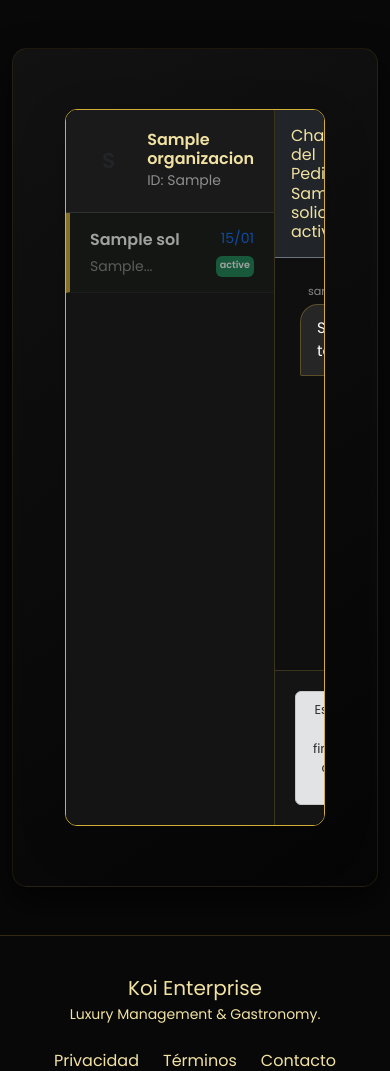
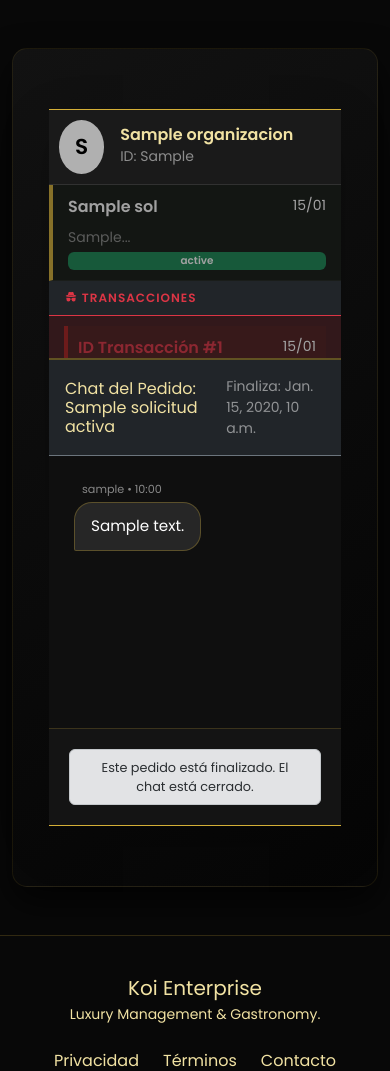
Before and after one commit to asibgon962/ProyectoFinalGrado, a Django app: template templates/perfil-organizacion.html in a window 390 px wide. Shown: the part 87-1158 px from the top of the page. Run offline with Django 5.2, Linux system fonts and the light colour scheme; the template is opened without the code that fills it: most values are stand-ins (such as "Sample title", 1, 10 or a date in 2020).

Commit message:
feat: optimizaciones de pedidos, validación de stock y vista perfil-organizacion

```diff
--- a/orders/forms.py
+++ b/orders/forms.py
@@ -61,8 +61,8 @@ class SolicitudServicioForm(forms.ModelForm):
             nombre_usuario = self.user.get_full_name() or self.user.username
             opciones_entidad.append((nombre_usuario, nombre_usuario))
 
-            if hasattr(self.user, 'perfil') and self.user.perfil.empresa:
-                nombre_empresa = self.user.perfil.empresa.nombre
+            if getattr(self.user, 'organization', None):
+                nombre_empresa = self.user.organization.nombre
                 opciones_entidad.append((nombre_empresa, nombre_empresa))
 
             self.fields['nombre_entidad'] = forms.ChoiceField(
--- a/static/css/perfil-organizacion.css
+++ b/static/css/perfil-organizacion.css
@@ -51,6 +51,11 @@
     background-color: rgba(0, 255, 0, 0.02);
 }
 
+.order-item.cancelado {
+    opacity: 0.6;
+    background-color: rgba(255, 0, 0, 0.05);
+}
+
 /* Área de Chat Derecha */
 .chat-main {
     flex-grow: 1;
@@ -97,3 +102,49 @@
     background-color: #141414;
     border-top: 1px solid rgba(212, 175, 55, 0.2);
 }
+
+.chat-footer .form-control {
+    background-color: #2b2b2b !important;
+    color: #ffffff !important;
+    border: 1px solid rgba(212, 175, 55, 0.5) !important;
+}
+
+.chat-footer .form-control::placeholder {
+    color: rgba(255, 255, 255, 0.5) !important;
+}
+
+/* Responsive Design para Móviles */
+@media (max-width: 991px) {
+    .chat-dashboard {
+        flex-direction: column;
+        height: 85vh; /* Se mantiene la altura, pero se divide */
+        margin-left: -1rem !important; /* Desborda el padding the main-container */
+        margin-right: -1rem !important;
+        border-radius: 0;
+        border-left: none;
+        border-right: none;
+    }
+
+    .chat-sidebar {
+        width: 100%;
+        flex: 0 0 35%; /* La lista de pedidos ocupa el 35% de la altura total */
+        min-height: 0;
+        max-height: 35%;
+        border-right: none;
+        border-bottom: 2px solid rgba(212, 175, 55, 0.4);
+    }
+
+    .chat-main {
+        flex: 1; /* El chat ocupa el resto de la pantalla */
+        min-height: 0;
+        height: auto;
+    }
+
+    .org-profile-header {
+        padding: 10px;
+    }
+
+    .order-item {
+        padding: 10px 15px;
+    }
+}
--- a/templates/perfil-organizacion.html
+++ b/templates/perfil-organizacion.html
@@ -13,7 +13,7 @@
             <div class="org-profile-header">
                 <div class="d-flex align-items-center">
                     <div class="avatar-org me-3">
-                        <span class="badge rounded-circle bg-gold text-dark p-3 fs-4">{{ organizacion.nombre|slice:":1" }}</span>
+                        <span class="badge rounded-circle p-3 fs-4" style="background-color: #b0b0b0 !important; color: #000 !important; font-weight: 900;">{{ organizacion.nombre|slice:":1" }}</span>
                     </div>
                     <div>
                         <h6 class="text-gold mb-0 fw-bold">{{ organizacion.nombre }}</h6>
@@ -25,19 +25,39 @@
             <div class="order-list">
                 {% for sol in solicitudes %}
                 <a href="{% url 'mi_organizacion_chat' sol.id %}"
-                   class="order-item {% if sol.id == solicitud_activa.id %}active{% endif %} {% if sol.estado == 'COMPLETADO' %}finalizado{% endif %}">
+                   class="order-item {% if sol.id == solicitud_activa.id %}active{% endif %} {% if sol.estado == 'COMPLETADO' %}finalizado{% elif sol.estado == 'CANCELADO' %}cancelado{% endif %}">
                     <div class="d-flex justify-content-between align-items-start">
                         <span class="text-white fw-bold">{{ sol.nombre_entidad|truncatechars:20 }}</span>
-                        <small class="text-gold">{{ sol.fecha_entrega|date:"d/m" }}</small>
+                        <small class="text-white">{{ sol.fecha_entrega|date:"d/m" }}</small>
                     </div>
-                    <div class="d-flex justify-content-between mt-1">
+                    <div class="mt-2 d-flex flex-column gap-1 align-items-start">
                         <small class="text-white-50">{{ sol.get_tipo_servicio_display|slice:":20" }}...</small>
-                        <span class="badge {% if sol.estado == 'COMPLETADO' %}bg-success{% else %}bg-secondary{% endif %} p-1" style="font-size: 0.6rem;">
+                        <span class="badge {% if sol.estado == 'COMPLETADO' %}bg-success{% elif sol.estado == 'CANCELADO' %}bg-danger{% else %}bg-secondary{% endif %} p-1 w-100 text-truncate" style="font-size: 0.65rem;">
                             {{ sol.get_estado_display }}
                         </span>
                     </div>
                 </a>
                 {% endfor %}
+
+                {% if pedidos_mercado %}
+                <div class="px-3 py-2 text-danger fw-bold border-bottom border-danger bg-dark" style="font-size: 0.75rem; letter-spacing: 1px;"><i class="bi bi-incognito"></i> TRANSACCIONES</div>
+                {% for pedido in pedidos_mercado %}
+                <a href="{% url 'mi_mercado_chat' pedido.id %}" style="text-decoration: none; display: block;" class="order-item {% if pedido_mercado_activo and pedido.id == pedido_mercado_activo.id %}bg-danger bg-opacity-25{% endif %} {% if pedido.estado == 'COMPLETADO' %}finalizado{% elif pedido.estado == 'CANCELADO' %}cancelado{% endif %}">
+                    <div style="border-left: 4px solid #a82020; background-color: rgba(168, 32, 32, 0.1); padding: 10px;">
+                        <div class="d-flex justify-content-between align-items-start">
+                            <span class="text-danger fw-bold">ID Transacción #{{ pedido.id }}</span>
+                            <small class="text-white">{{ pedido.fecha_pedido|date:"d/m" }}</small>
+                        </div>
+                        <div class="mt-2 d-flex flex-column gap-1 align-items-start">
+                            <small class="text-white-50">Subtotal: {{ pedido.total }} €</small>
+                            <span class="badge w-100 text-truncate {% if pedido.estado == 'COMPLETADO' %}bg-success{% else %}bg-danger{% endif %} p-1" style="font-size: 0.65rem;">
+                                {{ pedido.get_estado_display }}
+                            </span>
+                        </div>
+                    </div>
+                </a>
+                {% endfor %}
+                {% endif %}
             </div>
         </aside>
 
@@ -65,12 +85,44 @@
                 {% if solicitud_activa.estado != 'COMPLETADO' %}
                 <form action="{% url 'enviar_mensaje' solicitud_activa.id %}" method="post" class="d-flex">
                     {% csrf_token %}
-                    <input type="text" name="mensaje" class="form-control bg-dark text-white border-gold shadow-none me-2" placeholder="Escribe un mensaje..." required autocomplete="off">
-                    <button type="submit" class="btn btn-gold text-dark"><i class="bi bi-send-fill"></i></button>
+                    <input type="text" name="mensaje" class="form-control me-3" style="background-color: #2b2b2b !important; color: #ffffff !important; border-color: #b0b0b0 !important;" placeholder="Escribe un mensaje..." required autocomplete="off">
+                    <button type="submit" class="btn" style="background-color: #b0b0b0 !important; border-color: #b0b0b0 !important; color: #000000 !important; font-size: 1.1rem; opacity: 1;"><i class="bi bi-send-fill" style="color: #000000 !important;"></i></button>
                 </form>
                 {% else %}
                 <div class="alert alert-secondary mb-0 py-2 text-center" style="font-size: 0.8rem;">
                     Este pedido está finalizado. El chat está cerrado.
+                </div>
+                {% endif %}
+            </div>
+            {% elif pedido_mercado_activo %}
+            <div class="chat-header p-3 border-bottom border-danger d-flex justify-content-between align-items-center bg-dark">
+                <h6 class="text-danger fw-bold mb-0"><i class="bi bi-incognito"></i> Transacción #{{ pedido_mercado_activo.id }} - Mercado Negro</h6>
+                <small class="text-white-50">Fecha: {{ pedido_mercado_activo.fecha_pedido|date:"d/m/Y" }}</small>
+            </div>
+
+            <div class="chat-messages-container" id="chatBox">
+                {% for msg in mensajes %}
+                <div class="d-flex flex-column {% if msg.usuario == request.user %}align-items-end{% else %}align-items-start{% endif %}">
+                    <small class="text-white-50 px-2 mb-1" style="font-size: 0.7rem;">
+                        {{ msg.usuario.username }} • {{ msg.fecha_envio|time:"H:i" }}
+                    </small>
+                    <div class="bubble {% if msg.usuario == request.user %}bg-danger text-white{% else %}bg-dark text-danger border border-danger{% endif %}" style="padding: 10px 15px; border-radius: 15px; max-width: 75%; margin-bottom: 10px;">
+                        {{ msg.texto }}
+                    </div>
+                </div>
+                {% endfor %}
+            </div>
+
+            <div class="chat-footer">
+                {% if pedido_mercado_activo.estado != 'COMPLETADO' and pedido_mercado_activo.estado != 'CANCELADO' %}
+                <form action="{% url 'enviar_mensaje_mercado' pedido_mercado_activo.id %}" method="post" class="d-flex">
+                    {% csrf_token %}
+                    <input type="text" name="mensaje" class="form-control me-3" style="background-color: #2b2b2b !important; color: #ffffff !important; border-color: #dc3545 !important;" placeholder="Escribe al vendedor..." required autocomplete="off">
+                    <button type="submit" class="btn" style="background-color: #dc3545 !important; border-color: #dc3545 !important; color: #ffffff !important; font-size: 1.1rem; opacity: 1;"><i class="bi bi-send-fill" style="color: #ffffff !important;"></i></button>
+                </form>
+                {% else %}
+                <div class="alert alert-danger opacity-75 mb-0 py-2 text-center text-white" style="font-size: 0.8rem; background-color: rgba(220,53,69,0.2); border: 1px solid #dc3545;">
+                    Transacción finalizada/cancelada. Chat cifrado bloqueado.
                 </div>
                 {% endif %}
             </div>
```
Also changed, not shown: orders/admin.py (+28 -6 lines), orders/models.py (+72 -0 lines), orders/views.py (+78 -11 lines), orders/migrations/0006_pedidomercado_itempedidomercado.py (added), orders/migrations/0007_mensajepedidomercado.py (added), orders/migrations/0008_pedidomercado_stock_descontado.py (added).
